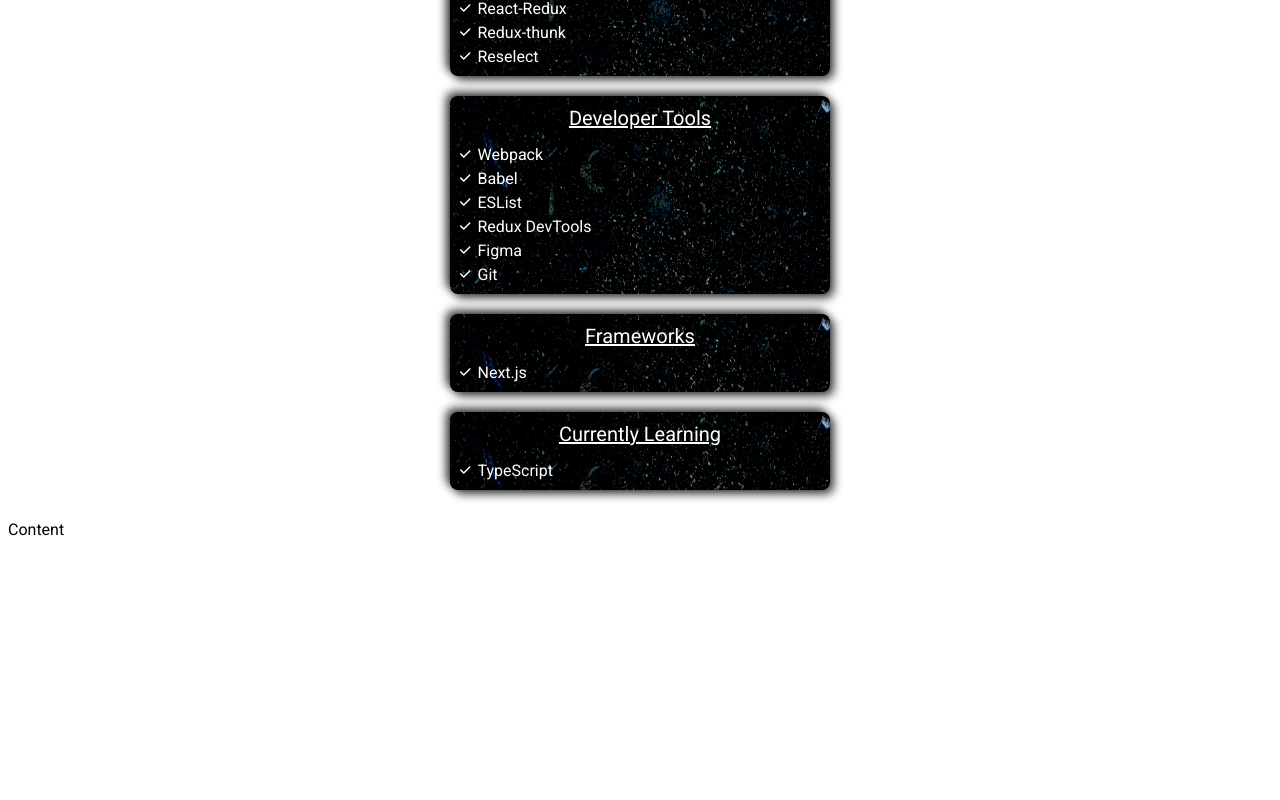
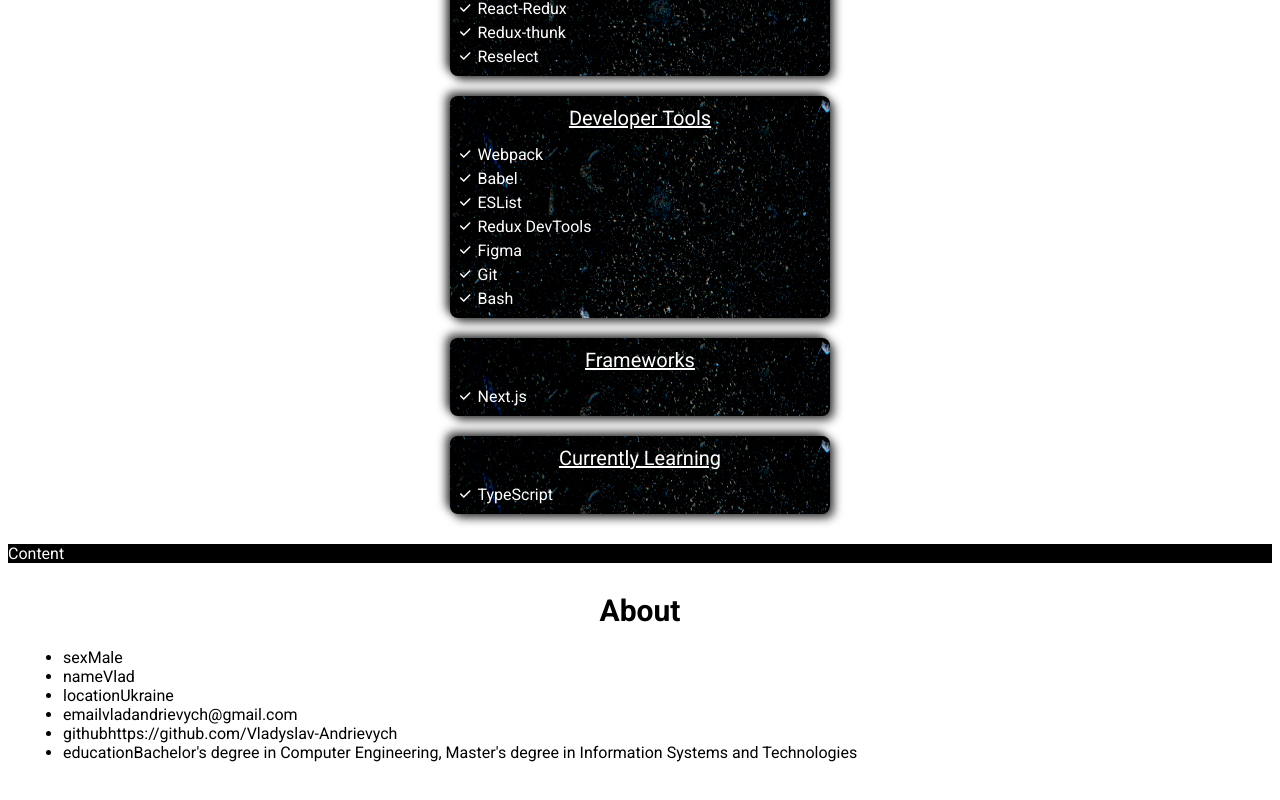
Before and after one commit to Vladyslav-Andrievych/portfolio, a Next.js app: page / in a window 1280 px wide. Shown: the part 1233-2033 px from the top of the page. Before the commit the page ends 1780 px from the top, so only its background shows below. Built offline with nearby package versions, Linux system fonts and the light colour scheme; a web font is replaced by a local one.

Commit message:
mark up About section

```diff
--- /dev/null
+++ b/data/about.js
@@ -0,0 +1,13 @@
+//add LinkedIn ...
+//add courses property
+
+const data = {
+  sex: 'Male',
+  name: 'Vlad',
+  location: 'Ukraine',
+  email: 'vladandrievych@gmail.com',
+  github: 'https://github.com/Vladyslav-Andrievych',
+  education: `Bachelor's degree in Computer Engineering, Master's degree in Information Systems and Technologies`,
+};
+
+export default data;
--- a/data/techStack.js
+++ b/data/techStack.js
@@ -16,6 +16,7 @@
     'Redux DevTools',
     'Figma',
     'Git',
+    'Bash',
   ],
   frameworks: ['Next.js'],
   'currently learning': ['TypeScript'],
--- a/pages/index.tsx
+++ b/pages/index.tsx
@@ -3,6 +3,7 @@
 import Layout from '@/src/components/Layout/Layout';
 import Banner from '@/src/components/Banner/Banner';
 import TechStack from '@/src/components/TechStack/TechStack';
+import About from '@/src/components/About/About';
 
 export default function Home() {
   return (
@@ -13,7 +14,8 @@
       <Layout home>
         <Banner />
         <TechStack />
-        <div>Content</div>
+        <div style={{ backgroundColor: 'black', color: 'white' }}>Content</div>
+        <About />
       </Layout>
     </>
   );
--- /dev/null
+++ b/src/components/About/About.tsx
@@ -0,0 +1,28 @@
+import styles from './about.module.scss';
+
+import data from '../../../data/about';
+
+export default function About() {
+  const aboutInfo = Object.entries(data);
+
+  return (
+    <section className={styles.about}>
+      <h2 className={styles.aboutTitle}>About</h2>
+      <div className={`${styles.aboutDescription} ${styles.description}`}>
+        <ul className={styles.descriptionList}>
+          {aboutInfo.map(([property, value], index) => {
+            //change key property value to id
+            return (
+              <li className={styles.descriptionItem} key={index}>
+                <span className={styles.descriptionItemProperty}>
+                  {property}
+                </span>
+                <span className={styles.descriptionItemValue}>{value}</span>
+              </li>
+            );
+          })}
+        </ul>
+      </div>
+    </section>
+  );
+}
--- /dev/null
+++ b/src/components/About/about.module.scss
@@ -0,0 +1,29 @@
+.about {
+  padding: 0 15px 30px;
+
+  &Title {
+    font-size: 30px;
+    text-align: center;
+    text-transform: capitalize;
+    margin: 0;
+    margin-top: 30px;
+  }
+
+  &Description {
+    margin: 0 auto;
+    margin-top: 20px;
+  }
+}
+
+.description {
+  &List {
+  }
+
+  &Item {
+    &Property {
+    }
+
+    &Value {
+    }
+  }
+}
```
